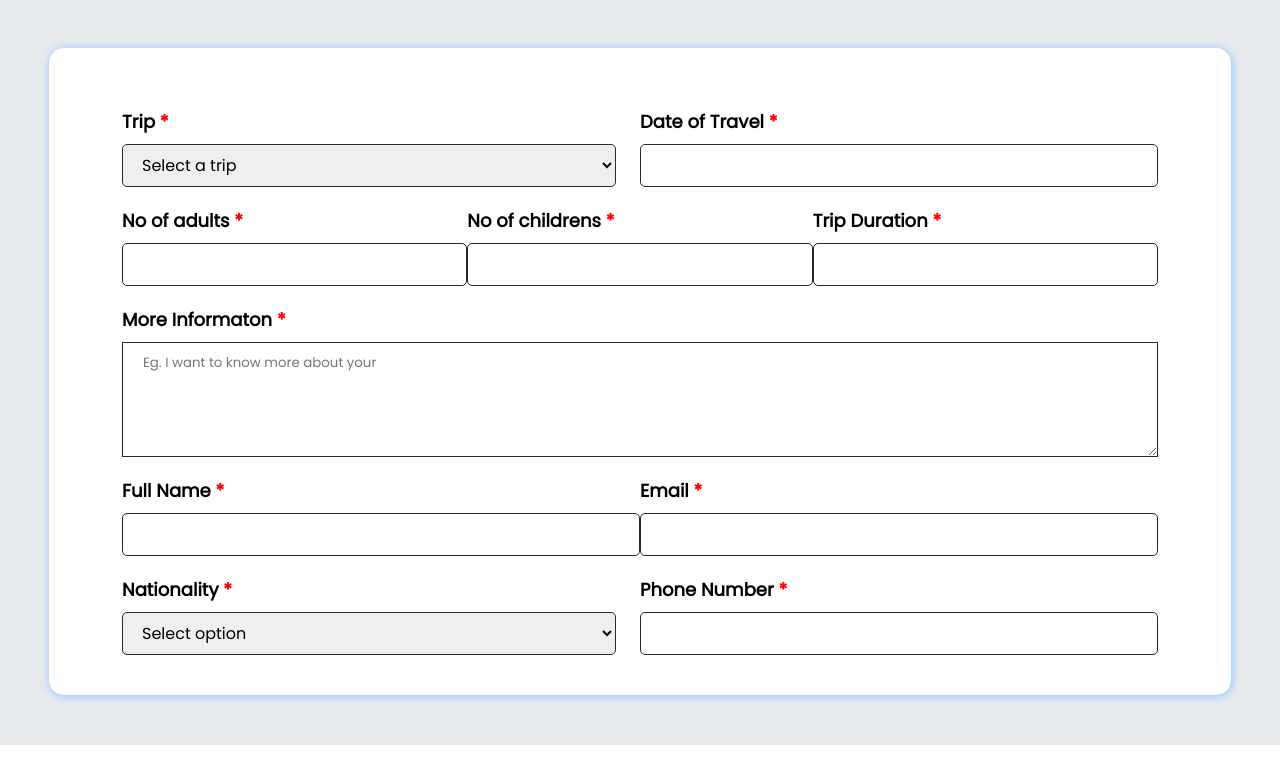
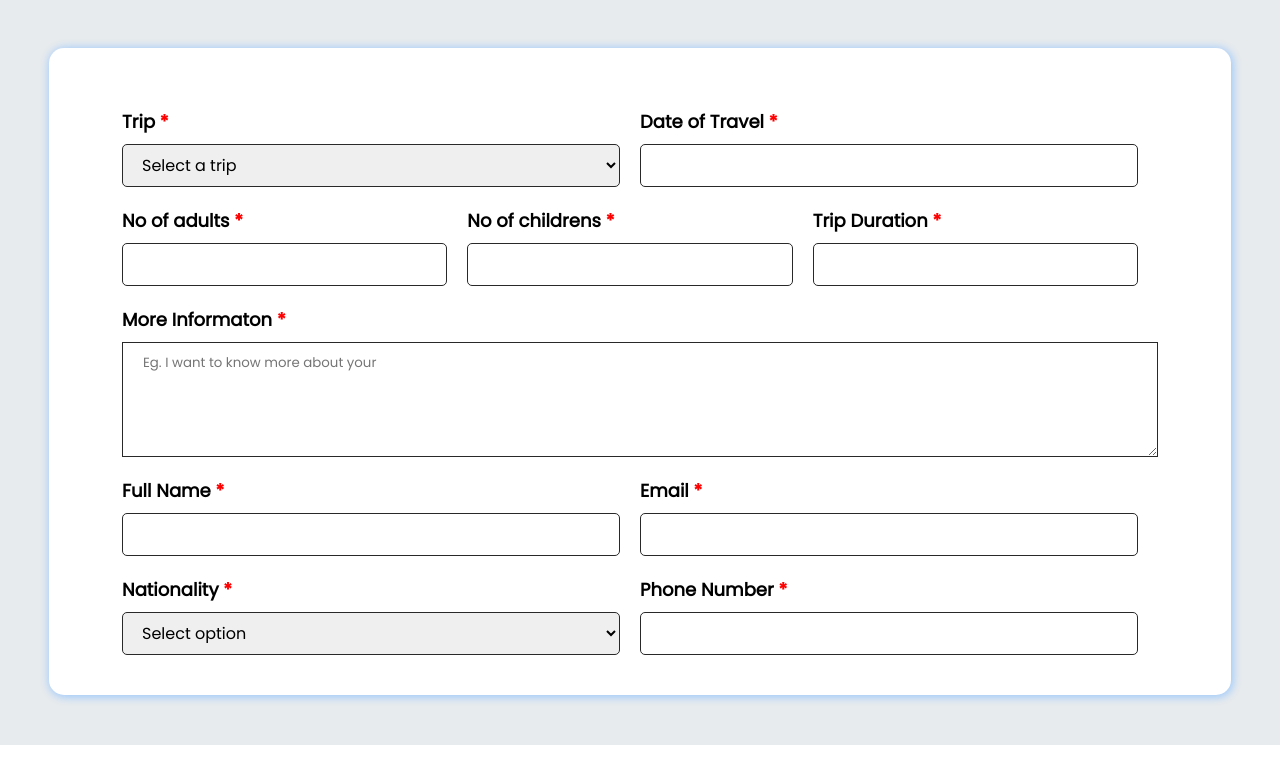
Before and after one commit to ackermanaakriti/sunnytreksf, a React (Create React App) app: page /book in a window 1280 px wide. Shown: the part 452-1220 px from the top of the page. Built offline with nearby package versions, Linux system fonts and the light colour scheme.

Commit message:
footer design

```diff
--- a/src/ThemeOne/Components/Buttons/BookNowBTn.js
+++ b/src/ThemeOne/Components/Buttons/BookNowBTn.js
@@ -1,7 +1,6 @@
 import React from 'react'
 import { FontAwesomeIcon } from '@fortawesome/react-fontawesome'
 import { faPaperPlane } from '@fortawesome/free-solid-svg-icons'
-import '../../responsive.scss'
 
 
 const BookNowBTn = ({value}) => {
--- a/src/ThemeOne/Components/Buttons/MainButton.js
+++ b/src/ThemeOne/Components/Buttons/MainButton.js
@@ -1,6 +1,5 @@
 import React from 'react'
 import './button.scss'
-import '../../responsive.scss'
 
 const MainButton = ({value}) => {
   return (
--- a/src/ThemeOne/Components/Cards/Cards.scss
+++ b/src/ThemeOne/Components/Cards/Cards.scss
@@ -14,6 +14,7 @@
       height: 100%;
         border-radius: 6px;
         width: 100%;
+        object-fit: cover;
       }
     }
     .ourtrendingcard--content {
--- a/src/ThemeOne/Components/Footer/Footer.scss
+++ b/src/ThemeOne/Components/Footer/Footer.scss
@@ -7,7 +7,7 @@
     object-fit: contain;
     opacity: 1 rgb(48, 103, 221);
     position: relative;
-    background-color: rgb(255 255 255 / 50%);
+    background-color: rgb(233 246 255 / 45%);
     background-blend-mode: darken;
 }
 // .footer-overlay
--- a/src/ThemeOne/Components/Forms/Bookingform.js
+++ b/src/ThemeOne/Components/Forms/Bookingform.js
@@ -28,8 +28,8 @@ const Bookingform = () => {
             <input placeholder='' name='trip' onChange={formik.handleChange} value={formik.values.trip} onBlur={formik.handleBlur}/>
             {formik.touched.trip && formik.errors.trip? <div>{formik.errors.trip}</div>:null} */}
 
-              <Grid container  >
-              <Grid xs={6}>
+              <Grid container  style={{gap: "20px"}} >
+              <Grid xs={6} className="customItem6">
 
                 <label>Trip <span>*</span></label>
                 <select
@@ -49,7 +49,7 @@ const Bookingform = () => {
                   <div className="error">{formik.errors.trip}</div>
                 ) : null}
               </Grid>
-              <Grid xs={6}>
+              <Grid xs={6}  className="customItem6">
                 {" "}
                 <label>Date of Travel <span>*</span></label>
                 <input
@@ -68,8 +68,8 @@ const Bookingform = () => {
 
 
 
-              <Grid container>
-              <Grid xs={4}>
+              <Grid container style={{gap: "20px"}}>
+              <Grid item xs={4} className="customItem">
                 {" "}
                 <label>No of adults <span>*</span></label>
                 <input
@@ -84,7 +84,7 @@ const Bookingform = () => {
                   <div> {formik.errors.dateoftravel}</div>
                 ) : null}
               </Grid>
-              <Grid xs={4}>
+              <Grid  item xs={4}  className="customItem">
                 {" "}
                 <label>No of childrens <span>*</span></label>
                 <input
@@ -99,7 +99,7 @@ const Bookingform = () => {
                   <div> {formik.errors.dateoftravel}</div>
                 ) : null}
               </Grid>
-              <Grid xs={4}>
+              <Grid  item xs={4}  className="customItem">
                 {" "}
                 <label>Trip Duration <span>*</span></label>
                 <input
@@ -123,8 +123,8 @@ const Bookingform = () => {
 
             </Grid>
 
-              <Grid container>
-              <Grid xs={6}>
+              <Grid container  style={{gap: "20px"}}>
+              <Grid xs={6}  className="customItem6">
                 <label>Full Name <span>*</span></label>
                 <input
                   className="fullname"
@@ -138,7 +138,7 @@ const Bookingform = () => {
                   <div>{formik.errors.trip}</div>
                 ) : null}
               </Grid>
-              <Grid xs={6}>
+              <Grid xs={6}  className="customItem6">
                 {" "}
                 <label>Email <span>*</span></label>
                 <input
@@ -156,8 +156,8 @@ const Bookingform = () => {
 
             </Grid>
 
-              <Grid container>
-              <Grid xs={6}>
+              <Grid container  style={{gap: "20px"}}>
+              <Grid xs={6}  className="customItem6">
                 <label>Nationality <span>*</span></label>
                 <select
                   id="natoinality"
@@ -176,7 +176,7 @@ const Bookingform = () => {
                   <div>{formik.errors.trip}</div>
                 ) : null}
               </Grid>
-              <Grid xs={6}>
+              <Grid xs={6}  className="customItem6">
                 {" "}
                 <label>Phone Number <span>*</span></label>
                 <input
--- a/src/ThemeOne/Components/Forms/form.scss
+++ b/src/ThemeOne/Components/Forms/form.scss
@@ -111,7 +111,7 @@
             line-height: 27px;
             font-size: 400 !important;
             border:1px solid var(--black-color);
-            width:calc(100% - 24px);
+            width:calc(100%);
             padding:8px 15px;
             border-radius: 5px;
         }
@@ -134,3 +134,14 @@
     color:red;
     font-size: 12px;
 }
+
+.customItem {
+    -ms-flex-preferred-size: calc(33.333333% - 20px) !important;
+    flex-basis: calc(33.333333% - 20px)  !important;
+    max-width: calc(33.333333% - 20px)  !important;
+}
+.customItem6 {
+    -ms-flex-preferred-size: calc(50% - 20px) !important;
+    flex-basis: calc(50% - 20px)  !important;
+    max-width: calc(50% - 20px)  !important;
+}
--- a/src/ThemeOne/Components/Navbar/Navbar.js
+++ b/src/ThemeOne/Components/Navbar/Navbar.js
@@ -4,7 +4,6 @@ import { faChevronDown } from '@fortawesome/free-solid-svg-icons'
 import { FontAwesomeIcon } from '@fortawesome/react-fontawesome'
 import { navlinks } from '../../Const/Navlinks'
 import { Link } from 'react-router-dom'
-import '../../responsive.scss'
 
 import Topbar from './Topbar'
 import './Navbar.scss'
@@ -17,11 +16,11 @@ const Navbar = () => {
    <Topbar/>
    <div className='navbar--wrapper'>
     <Container   className='container'>
-            <Grid container>
+            <Grid container style={{ alignItems: 'center' }}>
                 <Grid lg={2} >
                     <Link to='/'>Logo</Link>
                 </Grid>
-                <Grid lg={8} md={9  } xs={12}>
+                <Grid lg={8} md={9} xs={12}>
                     <div className='navlinks--wrapper'>
                     <ul>
                         {navlinks.map((item)=>
--- a/src/ThemeOne/Components/Sections/ExploreActivities.js
+++ b/src/ThemeOne/Components/Sections/ExploreActivities.js
@@ -24,7 +24,7 @@ const ExploreActivities = () => {
                 </div>
               </Grid>
 
-              <Grid  lg={5} xl={4}>
+              <Grid  lg={5} xl={4} xs={6}>
                 <div className="exploreacti--content">
                   <button>Base Camp trek</button>
                   <ul>
--- a/src/ThemeOne/Components/Sections/SearchDestinatio.js
+++ b/src/ThemeOne/Components/Sections/SearchDestinatio.js
@@ -3,7 +3,6 @@ import React from 'react'
 import './section.scss'
 import { FontAwesomeIcon } from '@fortawesome/react-fontawesome';
 import { faCloudflare } from '@fortawesome/free-brands-svg-icons';
-import '../../responsive.scss'
 
 
 const SearchDestinatio = () => {
--- a/src/ThemeOne/Components/Sections/section.scss
+++ b/src/ThemeOne/Components/Sections/section.scss
@@ -80,6 +80,8 @@
     display: flex;
     height: 100%;
     justify-content: center;
+    width:100%;
+    object-fit: contain;
   }
 }
 .destinations--input
@@ -189,7 +191,6 @@
   .d-flex {
     display: flex;
     justify-content: space-between;
-    align-items: center;
   }
   .divv {
     flex: 0 0 calc(14.2857142857% - 20px);
@@ -231,7 +232,7 @@
   position: absolute;
   height: 100%;
   width: 100%;
-  background-color: rgba(54, 54, 54, 0.24);
+  background-color: rgba(29, 29, 29, 0.3);
   top: 0;
 }
 .majesticpeaks--wrapper {
@@ -362,3 +363,5 @@
     }
   }
 }
+
+@import url(../../responsive.scss);
--- a/src/ThemeOne/responsive.scss
+++ b/src/ThemeOne/responsive.scss
@@ -1,4 +1,3 @@
-@import './StyleO.scss';
 
 
 @media (max-width:1980px)
@@ -51,8 +50,31 @@
         {
             padding: 0px;
         }
+        .majestic--header--container{
+            padding: 0;
+        }
+        .section--header{
+            font-size: 56px;
+        }
+        .small--activities--container .d-flex{
+            flex-wrap: nowrap;
+        }
+        .heropagesection--wrapper h1{
+            font-size: 62px;
+        }
+        .heropage--content{
+            width: 850px;
+        }
+        .majestic--title{
+            font-size: 32px;
+        }
     }
 
 
 
 }
+@media(max-width:991px){
+    .heropage--content{
+        width: max-content;
+    }
+}
```
